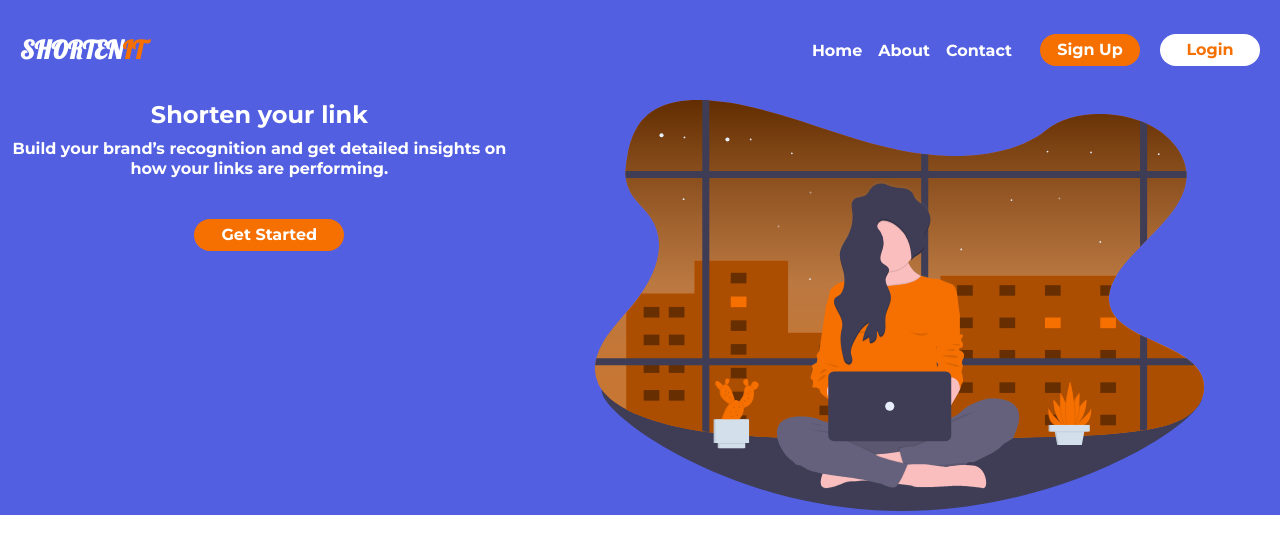
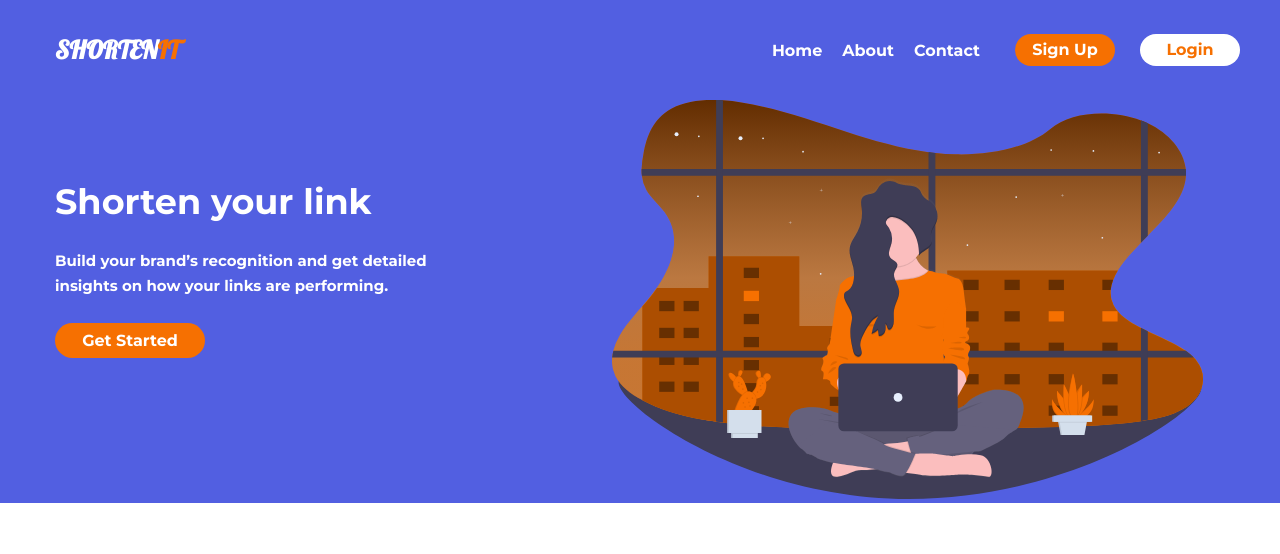
Before and after one commit to jasmineblinks/shortenit, a React (Create React App) app: page / in a window 1280 px wide. Shown: the top 554 px of the page. Built offline with nearby package versions, Linux system fonts and the light colour scheme.

Commit message:
feat: updated the app component

```diff
--- a/src/App.css
+++ b/src/App.css
@@ -51,12 +51,14 @@
 @media screen and (min-width: 700px) {
   .container {
     display: flex;
+    justify-content: space-between;
+    margin-left: 35px;
   }
   .getStartedMob {
     display: none;
   }
   .getStartedDesk {
-    display: inline;
+    display: block;
     margin-top: 20px;
     background: #f67001;
     border-radius: 50px;
@@ -66,11 +68,39 @@
     font-style: normal;
     font-weight: bold;
     font-size: 16px;
-    line-height: 16px;
     text-align: center;
     color: #ffffff;
+    width: 150px;
+  }
+  .fisrtSession {
     margin-left: 20px;
-    width: 150px;
+  }
+  .mainheading {
+    margin-top: 80px;
+    margin-bottom: 25px;
+    font-size: 35px;
+    text-align: left;
+    color: #ffffff;
+    font-family: "Montserrat", sans-serif;
+  }
+  .mainText {
+    width: 380px;
+    line-height: 25px;
+    text-align: left;
+    font-family: Montserrat;
+    font-style: normal;
+    font-weight: bold;
+    font-size: 15px;
+
+    margin-bottom: 25px;
+    color: #ffffff;
+  }
+  .App-logo {
+    /* height: 40vmin; */
+    margin-right: -100px;
+    width: 70%;
+    pointer-events: none;
+    bottom: 20px;
   }
 }
 /* @media (prefers-reduced-motion: no-preference) {
--- a/src/components/header/header.module.css
+++ b/src/components/header/header.module.css
@@ -93,6 +93,7 @@
     font-family: "Lobster", cursive;
     font-size: 25px;
     line-height: 60px;
+    margin-left: 35px;
   }
   .it {
     color: #f67001;
@@ -106,7 +107,7 @@
   .listItem li {
     list-style: none;
     font-weight: bold;
-    margin: 8px;
+    margin: 10px;
   }
   .btnOrange {
     background: #f67001;
@@ -120,7 +121,7 @@
     line-height: 16px;
     text-align: center;
     color: #ffffff;
-    margin-left: 20px;
+    margin-left: 25px;
     width: 100px;
   }
 
@@ -136,8 +137,8 @@
     line-height: 16px;
     text-align: center;
     color: #f67001;
-    margin-left: 20px;
-    margin-right: 20px;
+    margin-left: 25px;
+    margin-right: 40px;
     width: 100px;
   }
 }
```
